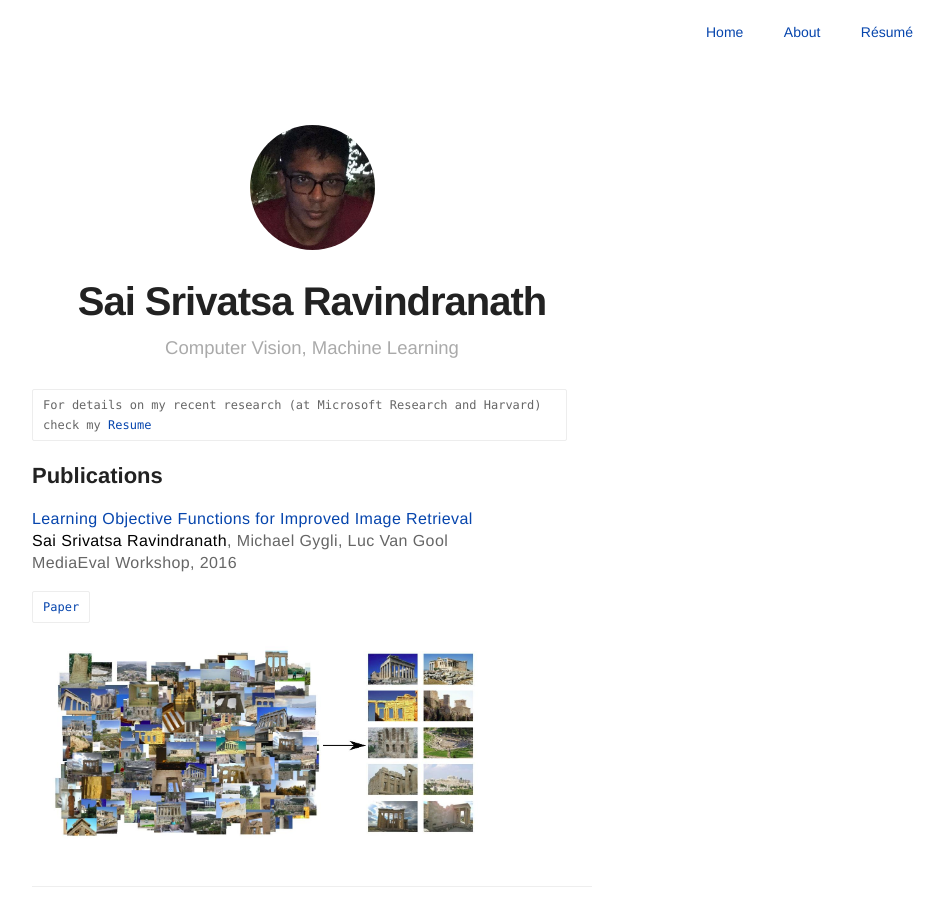
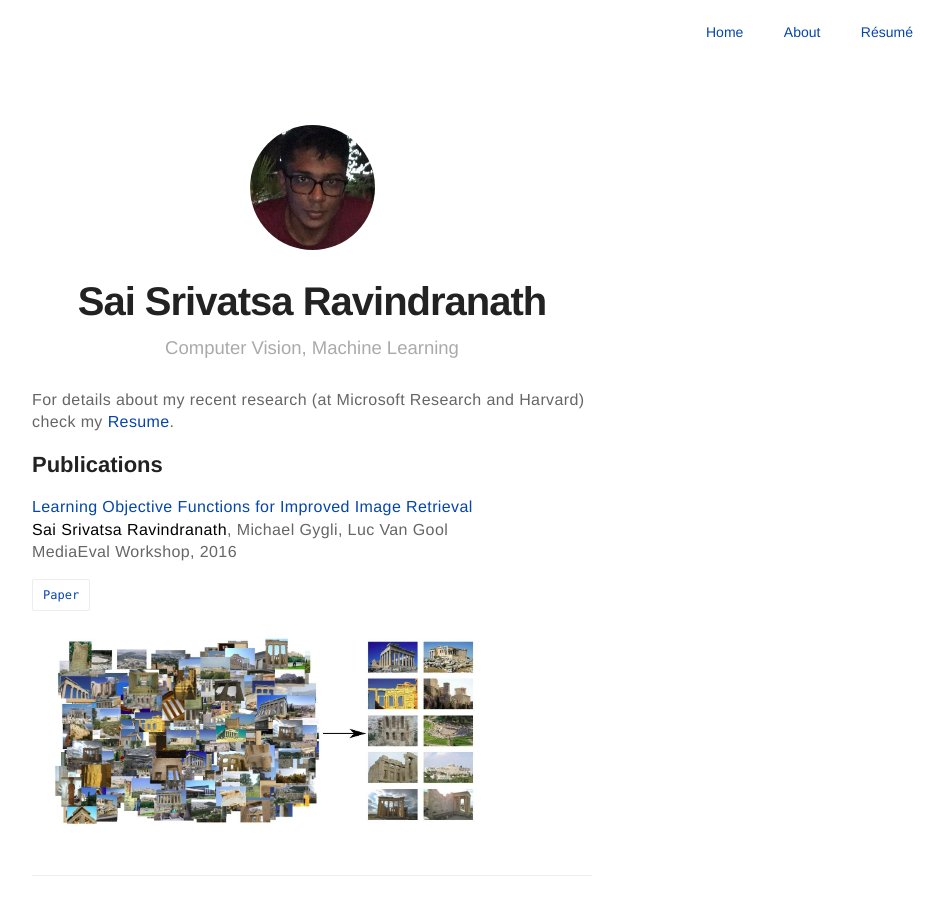
Before and after one commit to saisrivatsan/saisrivatsan.github.io, a Jekyll site: the page built from research.md, in a window 1280 px wide and 900 px high. Shown: the whole window, without its empty margins (328-1272 px from the left). Built offline with Jekyll 4.4.1, drawn with Linux system fonts in a browser that asks for light colours.

Commit message:
Fixed pre

```diff
--- a/research.md
+++ b/research.md
@@ -3,8 +3,8 @@ title: Research
 layout: page
 ---
 
-<pre>For details on my recent research (at Microsoft Research and Harvard)
-check my <a href="https://saisrivatsan.github.io/resume.html">Resume</a></pre>
+For details about my recent research (at Microsoft Research and Harvard)
+check my <a href="https://saisrivatsan.github.io/resume.html">Resume</a>.
 
 
 
```
Also changed, not shown: 2 other files.
